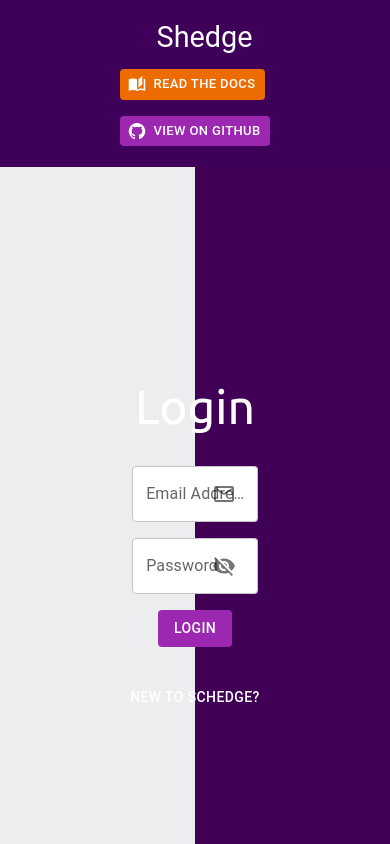
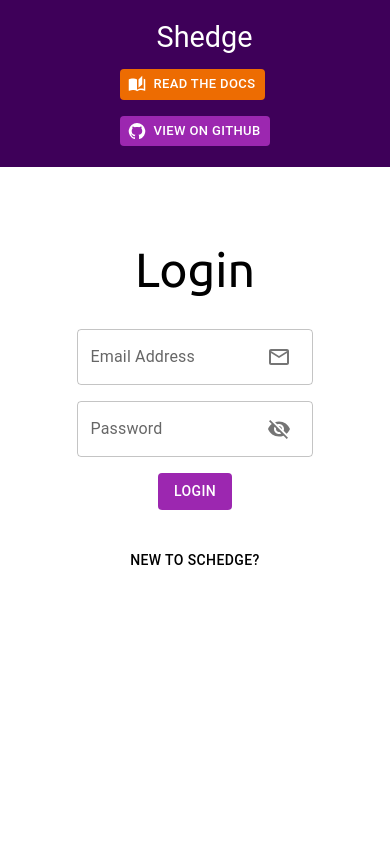
Before and after one commit to nandurijv/t-gen, a React (Create React App) app: page / in a window 390 px wide. Shown: the top 844 px of the page. Built offline with nearby package versions, Linux system fonts and the light colour scheme.

Commit message:
improved ui

```diff
--- a/src/Components/Dashboard/Dashboard.js
+++ b/src/Components/Dashboard/Dashboard.js
@@ -15,8 +15,19 @@ function Dashboard() {
     <>
     <Nav/>
     <Stack direction="row"sx={{width:"100%",textAlign:"center", height:"10vh", alignItems:"center",justifyContent:"space-around"}}>
-      <p>Here comes some fine details of the user</p>
-      <p>Here comes some fine details of the user</p>
+      {
+      sessionStorage.getItem("token")
+      &&
+      <>
+      <p>{sessionStorage.getItem("user_name")}</p>
+      <p>{sessionStorage.getItem("user_email")}</p>
+      </>}
+      {
+      !sessionStorage.getItem("token")
+      &&
+      <>
+      <p style={{color:"red"}}>Error Fetching Data</p>
+      </>}
     </Stack>
     <Outlet/>
     </>
--- a/src/Components/LoginSignup/Enter.css
+++ b/src/Components/LoginSignup/Enter.css
@@ -1,15 +1,28 @@
 .entry{
-   min-height:100vh;
+   height:100%;
    padding:2rem;
    display:flex;
    align-items:center;
    justify-content:center;
-   background:url('../../../public/bg.jpeg');
+   /* background:url('../../../public/bg.jpeg');
    background-repeat:repeat;
    background-size:cover;
-   background-position-x:50vw ;
+   background-position-x:50vw ; */
    width:100%;
 }
-.entry h3{
-   color:white;
+.form{
+   border-radius:2rem;
+   margin:0;
+   padding-top:4rem;
+   color:black;
 }
+
+@media screen and (max-width:600px) {
+   .entry{
+      padding:0 !important;
+   }
+   .entry > div{
+      padding:10px;
+
+   }
+}
--- a/src/Components/LoginSignup/Enter.js
+++ b/src/Components/LoginSignup/Enter.js
@@ -83,6 +83,7 @@ function Enter() {
           )}
 
           <Stack
+          className="form"
             sx={{ width: "100%", height: "100%" }}
             alignItems="center"
             justifyContent="space-around"
@@ -92,6 +93,7 @@ function Enter() {
               {formType === 0 ? "Login" : "Register"}
             </Typography>
             <Stack
+
               alignItems="center"
               justifyContent="center"
               sx={{ width: "100%", height: "100%"}}
@@ -116,6 +118,7 @@ function Enter() {
               )}
               {formType === 1 && (
                 <motion.div
+
                   initial={{ x: 300, opacity: 0 }}
                   animate={{ x: 0, opacity: 1 }}
                   exit={{ x: -300, opacity: 0 }}
@@ -140,7 +143,7 @@ function Enter() {
               }}
               variant="filled"
               disableRipple
-              sx={{color:"white",borderColor:"black",'&:hover':{borderColor:"#ddd",textDecoration:"underline"}}}
+              sx={{backgroundColor:"",borderColor:"black",'&:hover':{borderColor:"#ddd",textDecoration:"underline"}}}
             >
               {formType === 0 ? "New to Schedge?" : "Already have an account?"}
             </Button>
--- a/src/Components/LoginSignup/Login.js
+++ b/src/Components/LoginSignup/Login.js
@@ -34,7 +34,10 @@ function Login({setAlert, setAlertType, setAlertMessage}) {
       setAlertType(data["success"]?"success":"error")
       setAlertMessage(data["message"])
       if(data["success"]) {
-        sessionStorage.setItem("token",data["token"])
+        console.log(data);
+        sessionStorage.setItem("token",data["token"]);
+        sessionStorage.setItem("user_name",data["name"]);
+        sessionStorage.setItem("user_email",data["email"]);
         navigate('dashboard');
       }
     })
@@ -48,8 +51,11 @@ function Login({setAlert, setAlertType, setAlertMessage}) {
     validationSchema,
     onSubmit: onSubmit,
   });
-  const handleClickShowPassword = () => {
+  const handleClickShowPassword = (event) => {
     setShowPassword((prev) => !prev);
+    let current = event.target.style.color;
+    event.target.style.color = current==="purple"?"black":"purple";
+    console.log(event.target.style.color)
   };
   const handleMouseDownPassword = (event) => {
     event.preventDefault();
@@ -63,7 +69,7 @@ function Login({setAlert, setAlertType, setAlertMessage}) {
           InputProps={{
             endAdornment:(
               <InputAdornment position="end">
-                <IconButton >
+                <IconButton onClick={(event)=>{event.target.style.color="purple"}}>
                   <EmailOutlined/>
                 </IconButton>
                 </InputAdornment>
@@ -74,7 +80,7 @@ function Login({setAlert, setAlertType, setAlertMessage}) {
           label="Email Address"
           name="name"
           variant="outlined"
-          sx={{ width: "60%" }}
+          sx={{ width: "80%" }}
           {...formik.getFieldProps("email")}
         />
         <TextField
@@ -85,7 +91,7 @@ function Login({setAlert, setAlertType, setAlertMessage}) {
           label="Password"
           name="password"
           variant="outlined"
-          sx={{ width: "60%" }}
+          sx={{ width: "80%" }}
           {...formik.getFieldProps("password")}
           InputProps={{
             endAdornment:(
```
